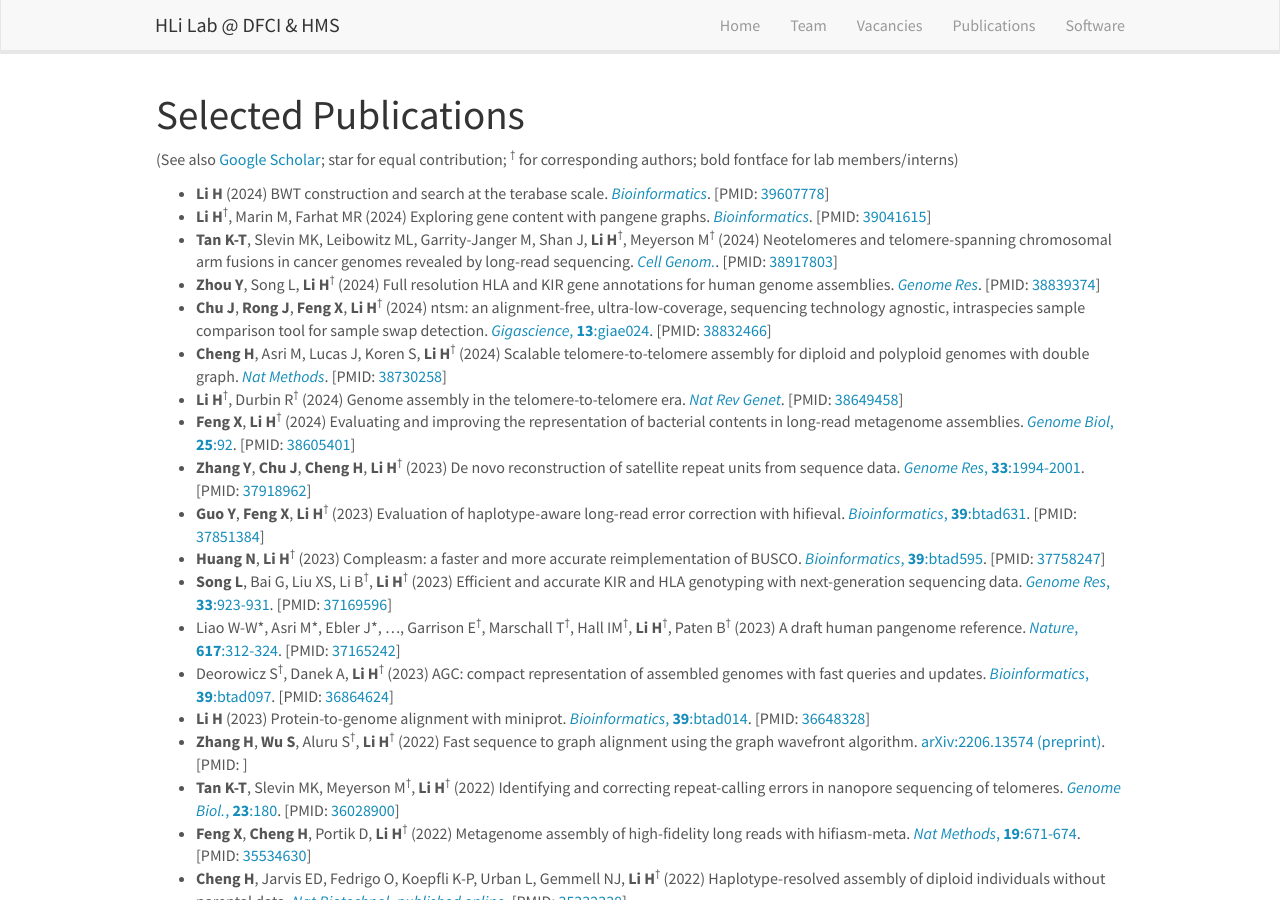
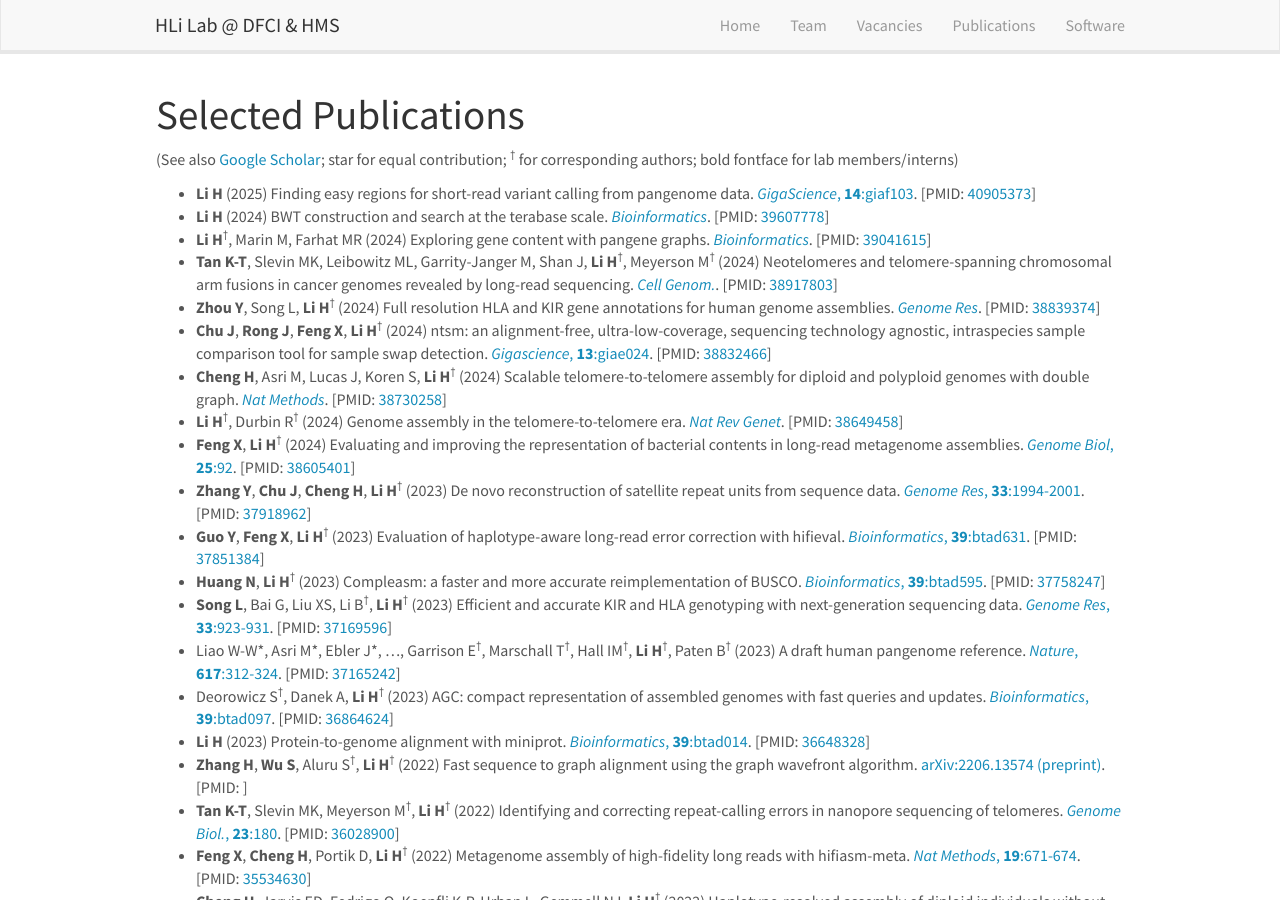
Before and after one commit to hlilab/hlilab.github.io, a Jekyll site: the page built from _pages/publications.md, in a window 1280 px wide and 900 px high. Built offline with Jekyll 4.4.1, drawn with Linux system fonts in a browser that asks for light colours; nearby versions of some CDN libraries; comment, search, counter and statistics services are not loaded.

Commit message:
added the panmask paper

```diff
--- a/_data/recentpub.yml
+++ b/_data/recentpub.yml
@@ -1,3 +1,11 @@
+- title: "Finding easy regions for short-read variant calling from pangenome data"
+  authors: <b>Li H</b>
+  year: 2025
+  url: https://pubmed.ncbi.nlm.nih.gov/40905373
+  display: <i>GigaScience</i>, <b>14</b>:giaf103
+  pmid: 40905373
+  type: 1
+
 - title: "BWT construction and search at the terabase scale"
   authors: <b>Li H</b>
   year: 2024
```
